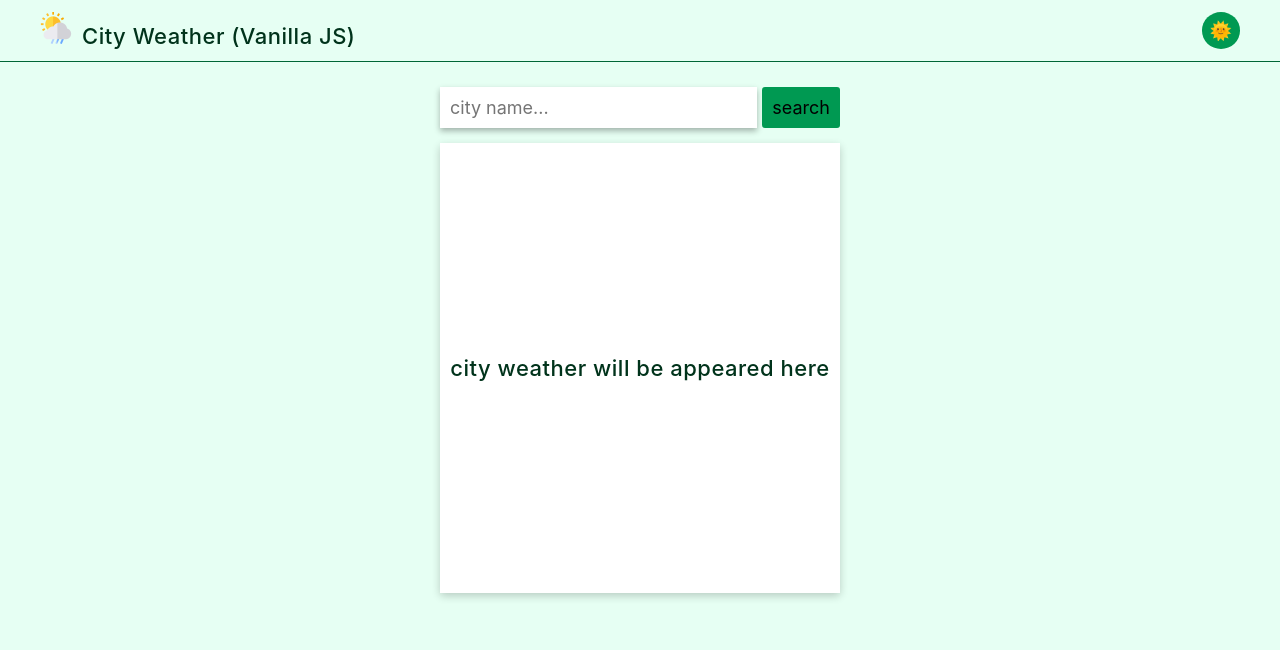
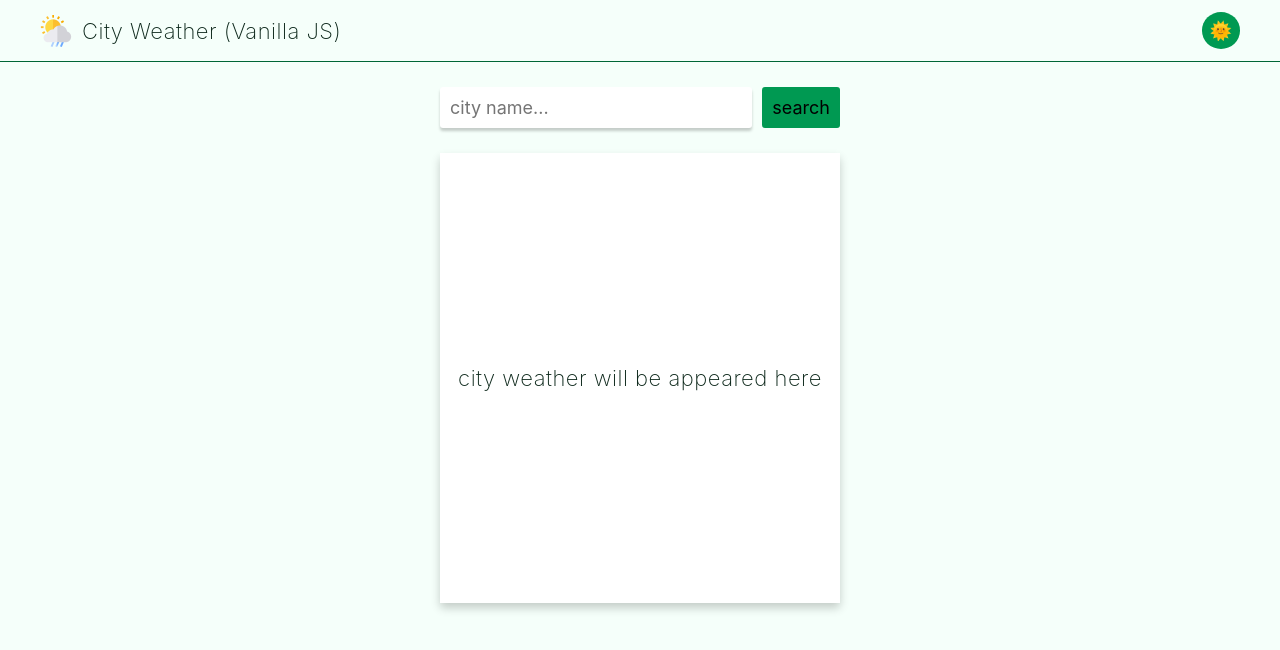
Before and after one commit to Ashish-simpleCoder/js-material-weather-app, a website: page dist/index.html in a window 1280 px wide. Drawn offline with Linux system fonts and the light colour scheme.

Commit message:
changin color

```diff
--- a/dist/styles/index.css
+++ b/dist/styles/index.css
@@ -9,7 +9,7 @@
 :root {
   --prm_clr:rgb(152, 128, 100);
   --prm_5:hsl(152, 100%, 5%);
-  --prm_10:hsl(152, 100%, 10%);
+  --prm_10:hsl(151, 53%, 10%);
   --prm_15:hsl(152, 100%, 15%);
   --prm_20:hsl(152, 100%, 20%);
   --prm_30:hsl(152, 100%, 30%);
@@ -21,6 +21,7 @@
   --prm_85:hsl(152, 100%, 85%);
   --prm_90:hsl(152, 100%, 90%);
   --prm_95:hsl(152, 100%, 95%);
+  --prm_98:hsl(152, 100%, 98%);
   --prm_100:hsl(152, 100%, 100%);
   --pad:clamp(0.8rem,1rem,1vw);
   --body_bg:var(--prm_10);
@@ -35,7 +36,7 @@
 }
 
 body.light_theme {
-  --body_bg:var(--prm_95);
+  --body_bg:var(--prm_98);
   --input_clr:var(--prm_10);
   --clr:var(--prm_10);
   --clr2:var(--prm_20);
@@ -80,7 +81,7 @@ button:active {
 h3 {
   font-size: clamp(2rem, 2.2rem, 2.2vw);
   color: var(--clr);
-  font-weight: 500;
+  font-weight: 200;
 }
 
 header {
@@ -98,12 +99,22 @@ header {
       -ms-flex-align: center;
           align-items: center;
   border-bottom: 1px solid var(--border);
-  padding: clamp(0.7rem, 1.2rem, 1.2vw) clamp(2rem, 4rem, 4vw);
+  padding: clamp(1rem, 1.2rem, 1.2vw) clamp(2rem, 4rem, 4vw);
 }
 
 header img {
   width: clamp(3rem, 3.2rem, 3.2vw);
   margin-right: 1rem;
+}
+
+header h3 {
+  display: -webkit-box;
+  display: -ms-flexbox;
+  display: flex;
+  -webkit-box-align: center;
+      -ms-flex-align: center;
+          align-items: center;
+  font-size: clamp(2rem, 2.2rem, 2.2vw);
 }
 
 main {
@@ -134,11 +145,12 @@ div#input_container input {
   background: var(--input_bg);
   color: var(--input_clr);
   padding: var(--pad);
-  -webkit-box-shadow: 0 0.3rem 0.6rem rgba(0, 0, 0, 0.3);
-          box-shadow: 0 0.3rem 0.6rem rgba(0, 0, 0, 0.3);
+  -webkit-box-shadow: 0 0.3rem 0.3rem rgba(0, 0, 0, 0.2);
+          box-shadow: 0 0.3rem 0.3rem rgba(0, 0, 0, 0.2);
   -webkit-transition: background 0.25s ease 0.1s;
   transition: background 0.25s ease 0.1s;
-  margin-right: 0.5rem;
+  margin-right: 1rem;
+  border-radius: 0.3rem;
 }
 
 div#input_container button {
@@ -148,34 +160,39 @@ div#input_container button {
 
 div#output_container {
   position: relative;
-  margin-top: clamp(1rem, 1.5rem, 1.5rem);
+  margin-top: clamp(2rem, 2.5rem, 2.5rem);
   background: var(--output_bg);
   border-radius: 0.3rem;
   height: clamp(40rem, 45rem, 45vw);
-  position: relative;
-  padding: clamp(1rem, 1.5rem, 1.5vw);
-  -webkit-box-shadow: 0 0.3rem 0.8rem rgba(0, 0, 0, 0.2);
-          box-shadow: 0 0.3rem 0.8rem rgba(0, 0, 0, 0.2);
+  padding: clamp(2rem, 1.5rem, 2.5vw);
+  -webkit-box-shadow: 0 0.5rem 1rem rgba(0, 0, 0, 0.2);
+          box-shadow: 0 0.5rem 1rem rgba(0, 0, 0, 0.2);
 }
 
 div#weather_icon_container {
   width: 100%;
-  max-width: 10rem;
+  height: 10rem;
   display: -webkit-box;
   display: -ms-flexbox;
   display: flex;
+  -webkit-box-pack: center;
+      -ms-flex-pack: center;
+          justify-content: center;
 }
 
 div#weather_icon_container img {
+  max-width: 10rem;
   width: 100%;
+  -webkit-filter: drop-shadow(1rem 1rem 1rem rgba(0, 0, 0, 0.2));
+          filter: drop-shadow(1rem 1rem 1rem rgba(0, 0, 0, 0.2));
 }
 
 div#details h2 {
-  color: var(--details_clr);
   font-size: clamp(1.8rem, 2rem, 2vw);
   margin: 1rem 0 clamp(2rem, 3rem, 3vw);
   color: var(--clr2);
-  font-weight: 500;
+  font-weight: 600;
+  text-transform: capitalize;
 }
 
 div#details h2 span {
@@ -203,6 +220,7 @@ div#details div#temp_details p {
   color: var(--clr2);
   font-size: clamp(1.5rem, 1.5rem, 1.5vw);
   margin: clamp(1rem, 1.5rem, 1.5vw) 0;
+  font-weight: 600;
 }
 
 div#details div#temp_details p span {
--- a/dist/styles/index.scss
+++ b/dist/styles/index.scss
@@ -8,7 +8,8 @@
     --prm_clr:rgb(152, 128, 100);
 
     --prm_5:hsl(152, 100%, 5%);
-    --prm_10:hsl(152, 100%, 10%);
+    // --prm_x:hsl(152, 49%, 8%);
+    --prm_10:hsl(151, 53%, 10%);
     --prm_15:hsl(152, 100%, 15%);
     --prm_20:hsl(152, 100%, 20%);
     --prm_30:hsl(152, 100%, 30%);
@@ -20,6 +21,7 @@
     --prm_85:hsl(152, 100%, 85%);
     --prm_90:hsl(152, 100%, 90%);
     --prm_95:hsl(152, 100%, 95%);
+    --prm_98:hsl(152, 100%, 98%);
     --prm_100:hsl(152, 100%, 100%);
 
 
@@ -36,7 +38,7 @@
     --details_clr:var(--prm_70);
 }
 body.light_theme{
-    --body_bg:var(--prm_95);
+    --body_bg:var(--prm_98);
     --input_clr:var(--prm_10);
     --clr:var(--prm_10);
     --clr2:var(--prm_20);
@@ -71,7 +73,7 @@ button{
 h3{
     font-size:clamp(2rem,2.2rem,2.2vw);
     color:var(--clr);
-    font-weight:500;
+    font-weight:200;
 }
 header{
     display:flex;
@@ -79,11 +81,16 @@ header{
     justify-content: space-between;
     align-items:center;
     border-bottom:1px solid var(--border);
-    padding:clamp(0.7rem,1.2rem,1.2vw) clamp(2rem,4rem,4vw);
+    padding:clamp(1rem,1.2rem,1.2vw) clamp(2rem,4rem,4vw);
 
     img{
         width:clamp(3rem,3.2rem,3.2vw);
         margin-right: 1rem;
+    }
+    h3{
+        display:flex;
+        align-items:center;
+        font-size: clamp(2rem,2.2rem,2.2vw);
     }
 }
 main{
@@ -108,9 +115,10 @@ div#input_container{
         background:var(--input_bg);
         color:var(--input_clr);
         padding:var(--pad);
-        box-shadow: 0 0.3rem 0.6rem rgba(0,0,0,0.3);
+        box-shadow: 0 0.3rem 0.3rem rgba(0,0,0,0.2);
         transition:background 0.25s ease 0.1s;
-        margin-right: 0.5rem;
+        margin-right: 1rem;
+        border-radius: 0.3rem;
     }
     button{
         border-radius:0.3rem;
@@ -120,31 +128,34 @@ div#input_container{
 
 div#output_container{
     position: relative;
-    margin-top:clamp(1rem,1.5rem,1.5rem);
+    margin-top:clamp(2rem,2.5rem,2.5rem);
     background:var(--output_bg);
     border-radius:0.3rem;
     height: clamp(40rem,45rem,45vw);
-    position: relative;
-    padding:clamp(1rem,1.5rem,1.5vw);
-    box-shadow:0 0.3rem 0.8rem rgba(0,0,0,0.2);
+    padding:clamp(2rem,1.5rem,2.5vw);
+    box-shadow:0 0.5rem 01rem rgba(0,0,0,0.2);
 }
 
 div#weather_icon_container{
     width:100%;
-    max-width: 10rem;
+    height: 10rem;
     display:flex;
+    justify-content:center;
     img{
+        max-width: 10rem;
         width:100%;
+        filter: drop-shadow(1rem 1rem 1rem rgba(0,0,0,0.2));
     }
 }
 
 div#details{
     h2{
-        color:var(--details_clr);
+        // color:var(--details_clr);
         font-size:clamp(1.8rem,2rem,2vw);
         margin:1rem 0 clamp(2rem,3rem,3vw);
         color:var(--clr2);
-        font-weight: 500;
+        font-weight: 600;
+        text-transform:capitalize;
         span{
             font-weight: 400;
             color:var(--clr);
@@ -164,6 +175,7 @@ div#details{
             color:var(--clr2);
             font-size: clamp(1.5rem,1.5rem,1.5vw);
             margin:clamp(1rem,1.5rem,1.5vw) 0;
+            font-weight:600;
             span{
                 font-weight: 500;
                 color:var(--clr);
```
Also changed, not shown: dist/img/humidity.png (added), dist/img/like.png (added), dist/img/pressure.png (added), dist/img/temp.png (added), dist/img/tornado.png (added), 1 other file.
